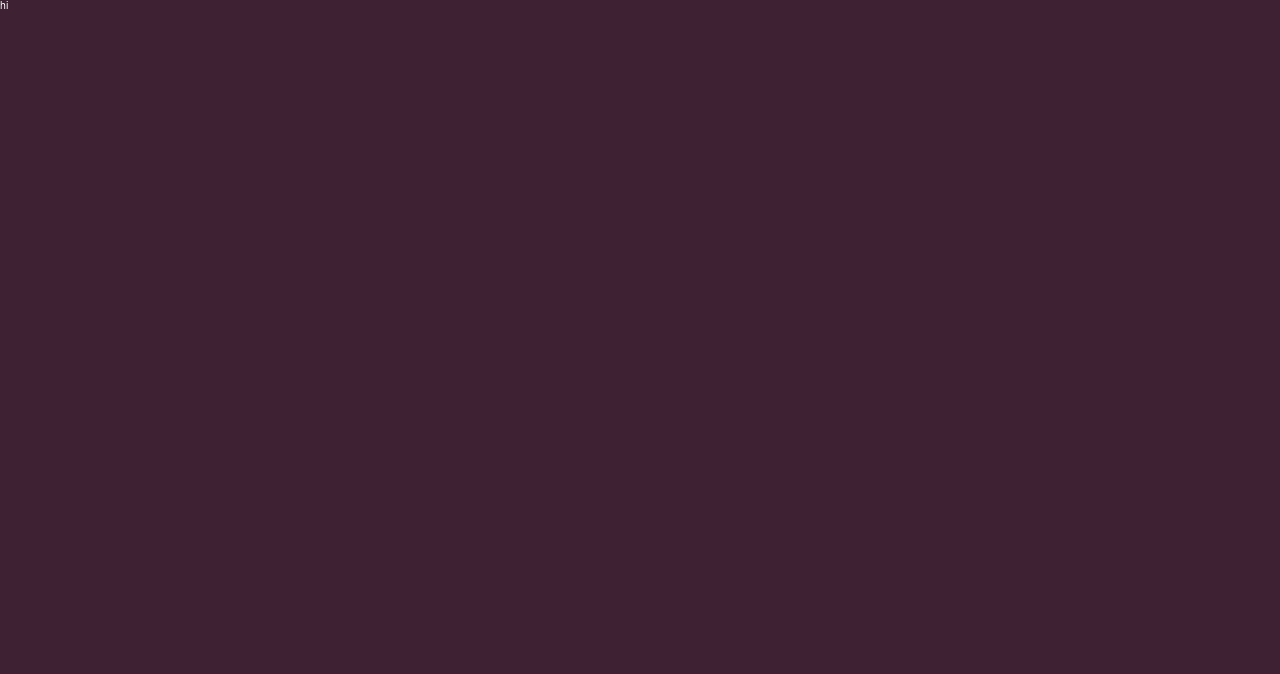
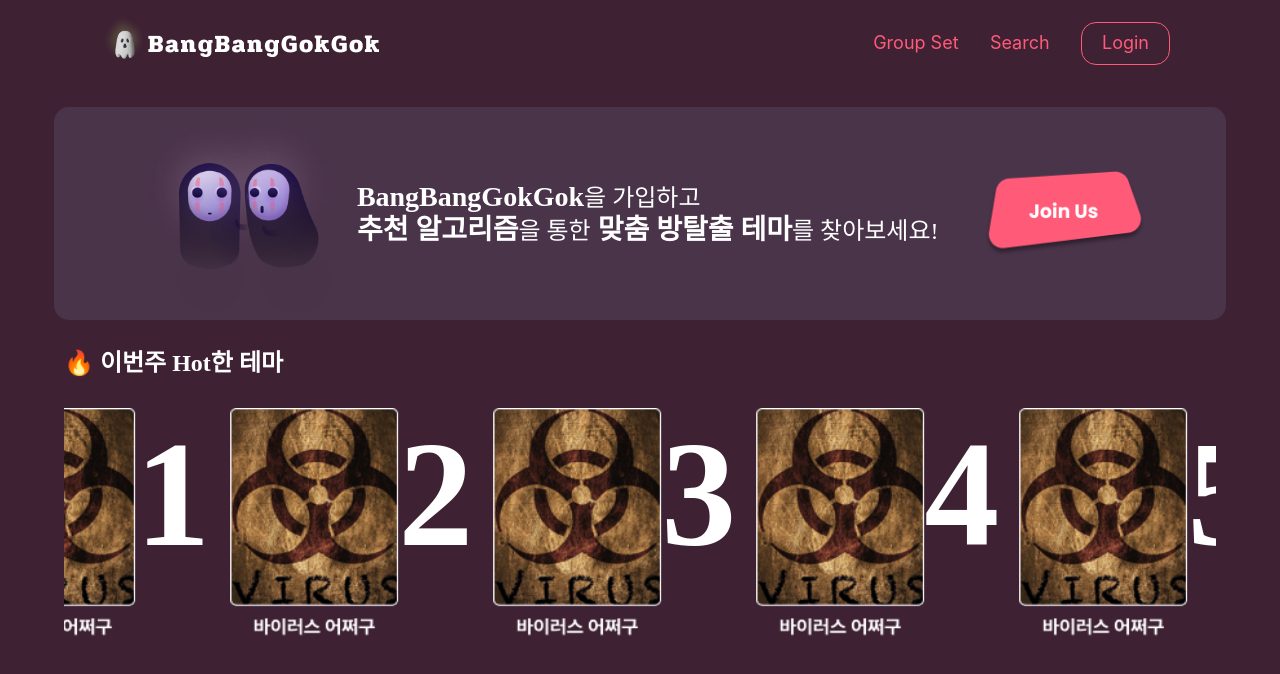
Before and after one commit to predictyson/BangBangGokGok, a React (Vite) app in the folder FrontEnd/: page / in a window 1280 px wide. Shown: the top 674 px of the page. Built offline with nearby package versions, Linux system fonts and the light colour scheme.

Commit message:
💫 chore: 메인 화면 라우터 변경

```diff
--- a/FrontEnd/src/components/common/Header.tsx
+++ b/FrontEnd/src/components/common/Header.tsx
@@ -18,7 +18,7 @@ export default function Header() {
           src={Logo}
           alt="logo"
           style={{ width: "26rem", height: "3rem", cursor: "pointer" }}
-          onClick={() => navigate("/main")}
+          onClick={() => navigate("/")}
         />
       </div>
       <div className="middle-container"></div>
--- a/FrontEnd/src/router.tsx
+++ b/FrontEnd/src/router.tsx
@@ -1,13 +1,12 @@
 import React from "react";
 import { createBrowserRouter } from "react-router-dom";
-import Root from "@/pages/Root";
 import SignUpPage from "./pages/Auth/SingUpPage";
 import LoginPage from "./pages/Auth/LoginPage";
 import MainPage from "@/pages/MainPage";
 import GroupSetPage from "@/pages/GroupSetPage";
 import SearchPage from "@/pages/SearchPage";
 const router = createBrowserRouter([
-  { path: "/", element: <Root /> },
+  { path: "/", element: <MainPage /> },
   { path: "/signup", element: <SignUpPage /> },
   { path: "/login", element: <LoginPage /> },
   { path: "/main", element: <MainPage /> },
```
